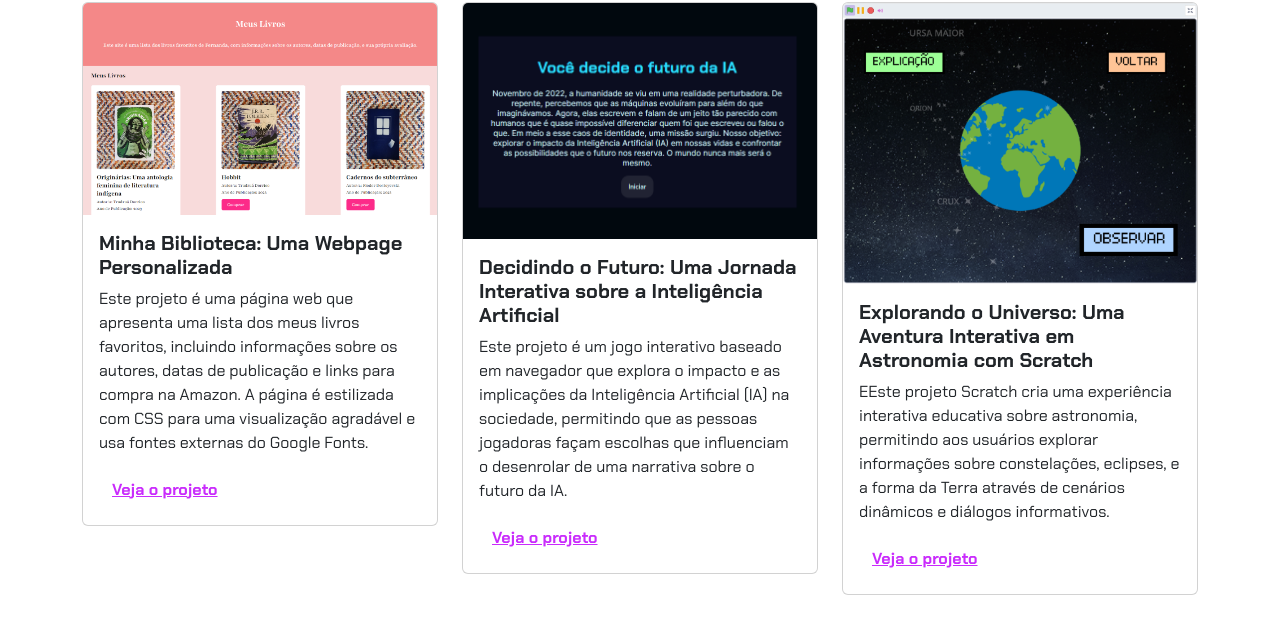
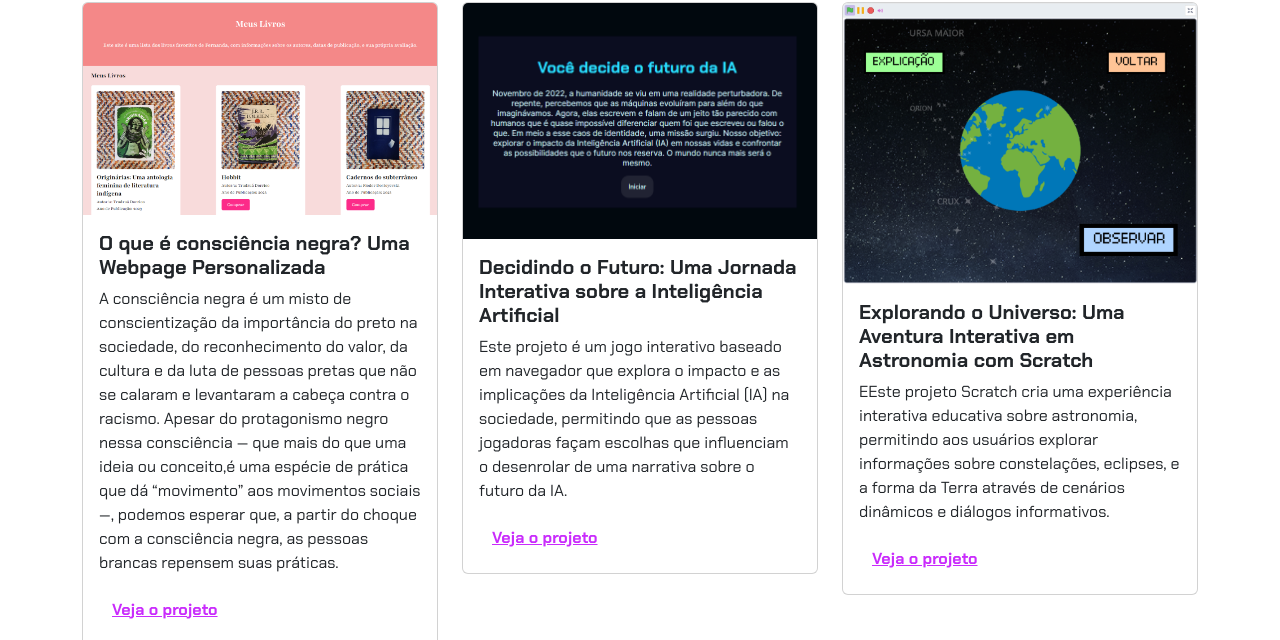
Before and after one commit to gigica4/Consci-ncia-negra, a plain HTML site: page index.html in a window 1280 px wide. Shown: the part 536-1176 px from the top of the page. Drawn offline with nearby package versions, Linux system fonts and the light colour scheme.

Commit message:
Update index.html

```diff
--- a/index.html
+++ b/index.html
@@ -35,11 +35,12 @@
                 <div class="card">
                     <img src="img/projeto-1.png" class="card-img-top" alt="Imagem do projeto de biblioteca virtual">
                     <div class="card-body">
-                        <h5 class="card-title">Minha Biblioteca: Uma Webpage Personalizada</h5>
-                        <p class="card-text">Este projeto é uma página web que apresenta uma lista dos meus livros
-                            favoritos, incluindo informações sobre os autores, datas de publicação e links para compra
-                            na Amazon. A página é estilizada com CSS para uma visualização agradável e usa fontes
-                            externas do Google Fonts.
+                        <h5 class="card-title">O que é consciência negra? Uma Webpage Personalizada</h5>
+                        <p class="card-text">A consciência negra é um misto de conscientização da importância do preto
+                            na sociedade, do reconhecimento do valor, da cultura e da luta de pessoas pretas que não se calaram
+                            e levantaram a cabeça contra o racismo. Apesar do protagonismo negro nessa consciência — que mais do que
+                            uma ideia ou conceito,é uma espécie de prática que dá “movimento” aos movimentos sociais —, podemos esperar que,
+                            a partir do choque com a consciência negra, as pessoas brancas repensem suas práticas.
                         </p>
                         <button type="button" class="btn btn-link" data-bs-toggle="modal" data-bs-target="#modal1">Veja
                             o projeto</button>
```
